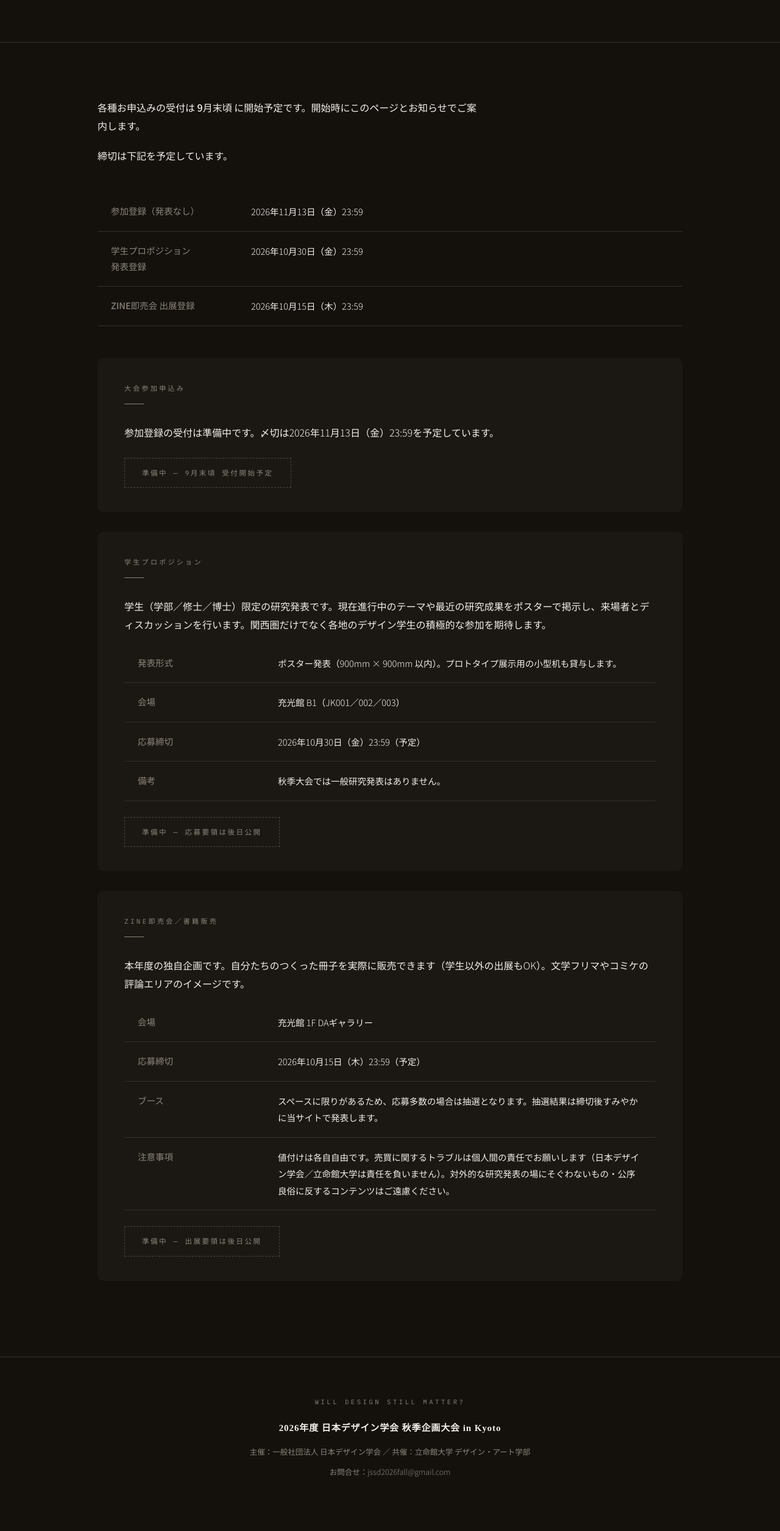
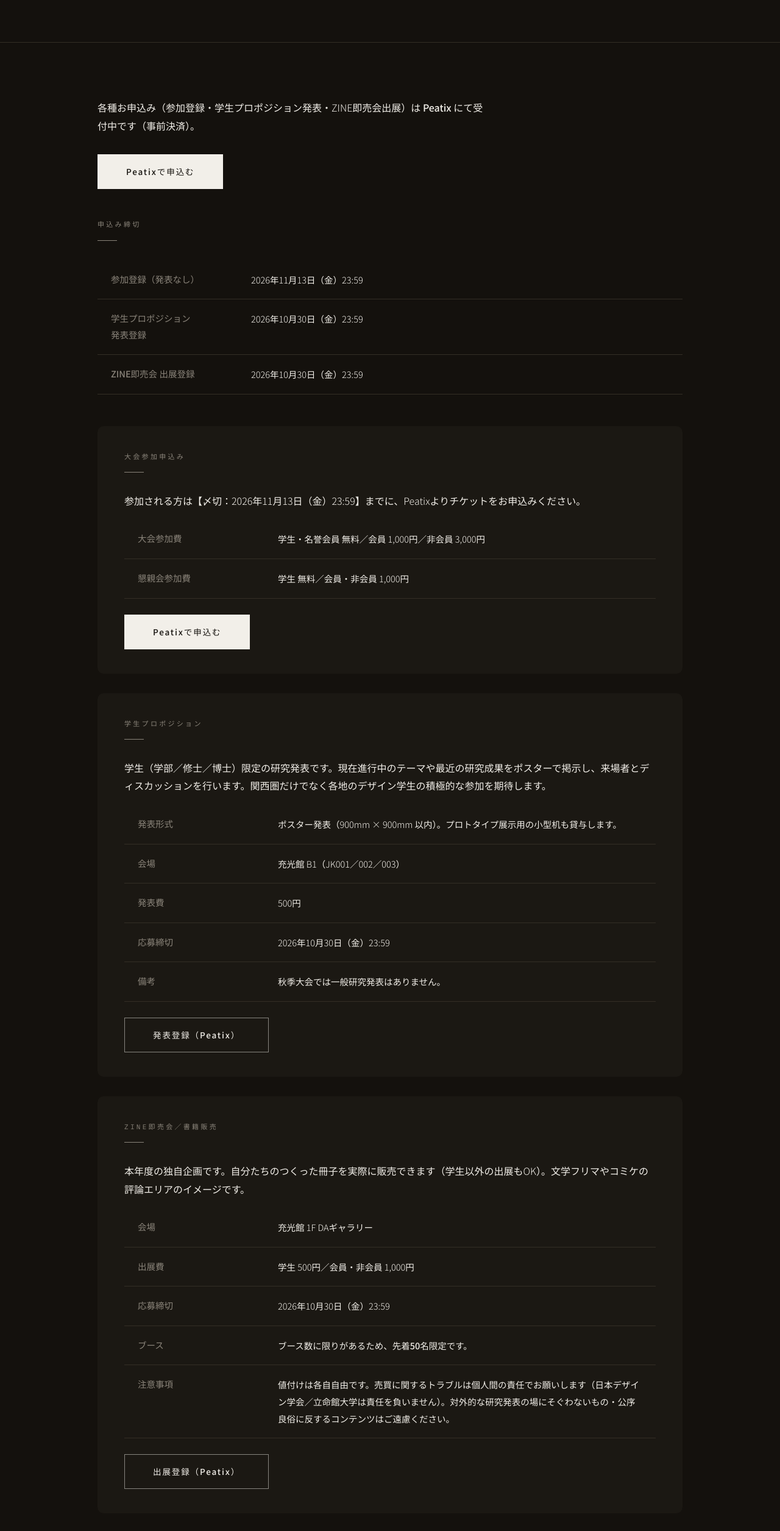
Before and after one commit to jssd-2026-fall/jssd-2026-fall.github.io, a plain HTML site: page registration.html in a window 1280 px wide. Shown: the part 272-2783 px from the top of the page at 61% size. Before the commit the page ends 2753 px from the top, so only its background shows below. Drawn offline with Linux system fonts and the light colour scheme; a web font is replaced by a local one.

Commit message:
Add files via upload

```diff
--- a/registration.html
+++ b/registration.html
@@ -6,7 +6,7 @@
 <!-- 正式告知まで検索非表示（告知時にこの行と robots.txt を解除する） -->
 <meta name="robots" content="noindex, nofollow">
 <title>申込み｜2026年度 日本デザイン学会 秋季企画大会</title>
-<meta name="description" content="参加登録・学生プロポジション発表登録・ZINE即売会出展登録のご案内（受付は9月末頃開始予定）。">
+<meta name="description" content="参加登録・学生プロポジション発表登録・ZINE即売会出展登録のご案内。Peatixにて受付中。">
 <link rel="preconnect" href="https://fonts.googleapis.com">
 <link rel="preconnect" href="https://fonts.gstatic.com" crossorigin>
 <link href="https://fonts.googleapis.com/css2?family=IBM+Plex+Mono:wght@400&family=Noto+Sans+JP:wght@300;400;500;700&family=Shippori+Mincho+B1:wght@400;600;700&display=swap" rel="stylesheet">
@@ -79,6 +79,8 @@
   .hero .meta-line{margin-top:56px;font-size:14.5px;font-weight:400;display:flex;align-items:center;gap:14px;flex-wrap:wrap;}
   .hero .meta-line .mono{font-family:var(--mono);letter-spacing:.16em;color:var(--ink);}
   .hero .meta-line .sep{color:var(--hai);}
+  .hero .hero-cta{display:flex;gap:16px;flex-wrap:wrap;margin-top:44px;}
+  .hero .hero-cta .btn{margin-top:0;}
   .btn{display:inline-block;background:var(--ink);color:var(--bg);text-decoration:none;font-weight:500;font-size:13.5px;
     padding:15px 46px;border:1px solid var(--ink);cursor:pointer;transition:opacity .15s,background .15s,color .15s;letter-spacing:.14em;margin-top:44px;}
   .btn:hover{opacity:.82;}
@@ -211,19 +213,24 @@
   <div class="pagehead"><div class="wrap"><span class="en">ENTRY</span><h2>申込み</h2></div></div>
 
   <section class="wrap">
-    <p style="margin-bottom:16px;">各種お申込みの受付は <b>9月末頃</b> に開始予定です。開始時にこのページとお知らせでご案内します。</p>
-    <p style="margin-bottom:44px;">締切は下記を予定しています。</p>
+    <p style="margin-bottom:16px;">各種お申込み（参加登録・学生プロポジション発表・ZINE即売会出展）は <b>Peatix</b> にて受付中です（事前決済）。</p>
+    <p style="margin-bottom:48px;"><a class="btn" style="margin-top:12px;" href="https://peatix.com/event/5201823" target="_blank" rel="noopener">Peatixで申込む</a></p>
+
+    <div class="label">申込み締切</div>
     <table class="wf" style="margin-bottom:52px;">
       <tr><th><span class="nw">参加登録</span><span class="nw">（発表なし）</span></th><td><span class="nw">2026年11月13日（金）23:59</span></td></tr>
       <tr><th><span class="nw">学生プロポジション</span><span class="nw">発表登録</span></th><td><span class="nw">2026年10月30日（金）23:59</span></td></tr>
-      <tr><th><span class="nw">ZINE即売会</span> <span class="nw">出展登録</span></th><td><span class="nw">2026年10月15日（木）23:59</span></td></tr>
+      <tr><th><span class="nw">ZINE即売会</span> <span class="nw">出展登録</span></th><td><span class="nw">2026年10月30日（金）23:59</span></td></tr>
     </table>
 
     <div class="entry-block">
       <div class="label">大会参加申込み</div>
-      <p>参加登録の受付は準備中です。〆切は<span class="nw">2026年11月13日（金）23:59</span>を予定しています。</p>
-      <p style="margin-top:26px;"><span class="soon">準備中 ─ 9月末頃 受付開始予定</span></p>
-      <!-- 受付開始時：<a class="btn" href="PeatixのURL" target="_blank" rel="noopener">Peatixで申込む</a> に差し替え -->
+      <p>参加される方は【〆切：<span class="nw">2026年11月13日（金）23:59</span>】までに、Peatixよりチケットをお申込みください。</p>
+      <table class="wf" style="margin-top:16px;">
+        <tr><th>大会参加費</th><td>学生・名誉会員 無料／会員 1,000円／非会員 3,000円</td></tr>
+        <tr><th>懇親会参加費</th><td>学生 無料／会員・非会員 1,000円</td></tr>
+      </table>
+      <p style="margin-top:26px;"><a class="btn" style="margin-top:0;" href="https://peatix.com/event/5201823" target="_blank" rel="noopener">Peatixで申込む</a></p>
     </div>
 
     <div class="entry-block">
@@ -232,11 +239,11 @@
       <table class="wf" style="margin-top:16px;">
         <tr><th>発表形式</th><td>ポスター発表（900mm × 900mm 以内）。プロトタイプ展示用の小型机も貸与します。</td></tr>
         <tr><th>会場</th><td>充光館 B1（JK001／002／003）</td></tr>
-        <tr><th>応募締切</th><td><span class="nw">2026年10月30日（金）23:59</span>（予定）</td></tr>
+        <tr><th>発表費</th><td>500円</td></tr>
+        <tr><th>応募締切</th><td><span class="nw">2026年10月30日（金）23:59</span></td></tr>
         <tr><th>備考</th><td>秋季大会では一般研究発表はありません。</td></tr>
       </table>
-      <p style="margin-top:26px;"><span class="soon">準備中 ─ 応募要領は後日公開</span></p>
-      <!-- 受付開始時：応募フォーム（Googleフォーム）へのボタンに差し替え -->
+      <p style="margin-top:26px;"><a class="btn ghost" style="margin-top:0;" href="https://peatix.com/event/5201823" target="_blank" rel="noopener">発表登録（Peatix）</a></p>
     </div>
 
     <div class="entry-block">
@@ -244,13 +251,15 @@
       <p>本年度の独自企画です。自分たちのつくった冊子を実際に販売できます（学生以外の出展もOK）。文学フリマやコミケの評論エリアのイメージです。</p>
       <table class="wf" style="margin-top:16px;">
         <tr><th>会場</th><td>充光館 1F DAギャラリー</td></tr>
-        <tr><th>応募締切</th><td><span class="nw">2026年10月15日（木）23:59</span>（予定）</td></tr>
-        <tr><th>ブース</th><td>スペースに限りがあるため、応募多数の場合は抽選となります。抽選結果は締切後すみやかに当サイトで発表します。</td></tr>
+        <tr><th>出展費</th><td>学生 500円／会員・非会員 1,000円</td></tr>
+        <tr><th>応募締切</th><td><span class="nw">2026年10月30日（金）23:59</span></td></tr>
+        <tr><th>ブース</th><td>ブース数に限りがあるため、<b>先着50名限定</b>です。</td></tr>
         <tr><th>注意事項</th><td>値付けは各自自由です。売買に関するトラブルは個人間の責任でお願いします（日本デザイン学会／立命館大学は責任を負いません）。対外的な研究発表の場にそぐわないもの・公序良俗に反するコンテンツはご遠慮ください。</td></tr>
       </table>
-      <p style="margin-top:26px;"><span class="soon">準備中 ─ 出展要領は後日公開</span></p>
-      <!-- 受付開始時：出展申込みフォームへのボタンに差し替え -->
+      <p style="margin-top:26px;"><a class="btn ghost" style="margin-top:0;" href="https://peatix.com/event/5201823" target="_blank" rel="noopener">出展登録（Peatix）</a></p>
     </div>
+
+    <p style="font-size:12.5px;color:var(--hai);">※発表者・出展者には、Peatixを通じてご連絡することがあります。</p>
   </section>
 </div>
 </main>
```
Also changed, not shown: 404.html (+2 -0 lines), access.html (+4 -1 lines), contact.html (+2 -0 lines), index.html (+7 -1 lines), schedule.html (+2 -0 lines), summary.html (+30 -4 lines).
